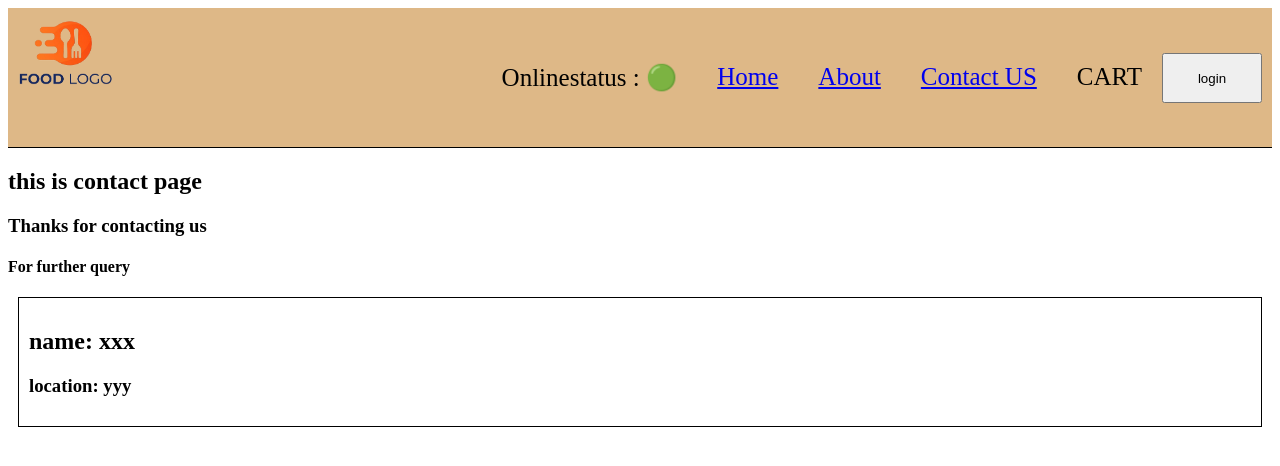
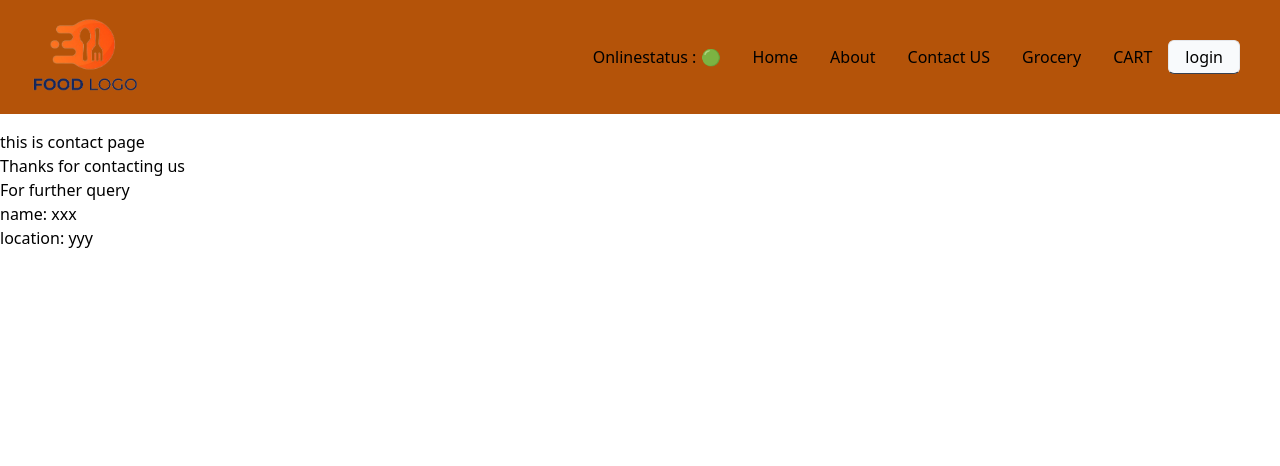
Before and after one commit to Raji-janani/FoodatDoorstep, a React (Vite) app: page /contact in a window 1280 px wide. Shown: the top 466 px of the page. Built offline with nearby package versions, Linux system fonts and the light colour scheme; no server answers.

Commit message:
tailwind css, control components

```diff
--- a/index.css
+++ b/index.css
@@ -1,107 +1,3 @@
-body{
-    box-sizing: border-box;
-}
-.header{
-    display: flex;
-    justify-content: space-between;
-    padding: 10px;
-    background-color: burlywood;
-    border-bottom: 1px solid black;
-}
-
-.logo{
-    width: 100px;
-    text-align: center;
-}
-
-.nav-items > ul {
-  display : flex;
-  font-size: 25px;
-}
-
-.nav-items > ul > li{
-    padding: 10px;
-    margin: 10px;
-    list-style-type: none;
-  }
-
-  .searchBox, .res-filter{
-    margin: 20px;
-    border: 0 0 0 10px
-  }
-
-
-
- .res-container{
-    display: flex;
-  flex-wrap: wrap;
-  margin: 15px;
- }
-
- .card-detail{
-    width: 240px;
-    margin: 10px;
-    box-shadow: 2px 2px 10px 2px #f0f0f0
- }
-
-.card-detail:hover{
-    border: 1px solid black;
-    cursor: pointer;
-}
-
-  .card-detail figure{
-    background-color: #fff;
-    border-radius: 5px;
-    margin: 5px;
-
-}
-.card-detail figure img{
-    width: 230px;
-    border-radius: 8px;
-    height: 200px;
-}
-
-.card-detail figure h2{
-    margin: 0px;
-}
-.card-detail figcaption{
-    text-align: left !important;
-    padding: 5px;
-}
-
-.mock-cards{
- display: flex;
- flex-wrap: wrap;
-}
-
-.mock-card{
-  width: 230px;
-  border-radius: 8px;
-  height: 300px;
-  border-radius: 5px;
-  background-color: #f0f0f0;
-  margin: 10px;
-}
-.login-btn{
-  padding: 0px 15px;
-  width: 100px;
-  height: 50px;
-  align-items: center;
-  margin-top: 10px;
-}
-
-.filters{
-  display: flex;
-}
-
-.menuItems{
-  border: 1px solid black;
-  margin: 10px auto;
-  padding: 0px 20px;
-}
-
-.user-card{
-  border: 1px solid black;
-  margin: 10px;
-  padding: 10px;
-}
+@tailwind base;
+@tailwind components;
+@tailwind utilities;
--- a/package.json
+++ b/package.json
@@ -17,7 +17,9 @@
   "license": "ISC",
   "devDependencies": {
     "parcel": "^2.12.0",
-    "process": "^0.11.10"
+    "postcss": "^8.4.39",
+    "process": "^0.11.10",
+    "tailwindcss": "^3.4.4"
   },
   "dependencies": {
     "react": "^18.3.1",
--- a/src/App.js
+++ b/src/App.js
@@ -7,6 +7,11 @@ import About from "./components/About";
 import Contact from "./components/Contact";
 import Errorpage from "./components/Errorpage";
 import RestaurantMenu from "./components/RestaurantMenu";
+import { lazy, Suspense } from "react";
+
+
+const Grocery = lazy(()=> import("./components/Grocery"))
+
 
 
 const AppLayout = () =>{
@@ -36,6 +41,12 @@ const appRouter = createBrowserRouter([
         element: <Contact/>
       },
       {
+        path:"/grocery",
+        element: <Suspense fallback={<h1>Loading..</h1>}>
+          <Grocery/>
+          </Suspense>
+      },
+      {
         path: "/restaurants/:resId",
         element: <RestaurantMenu />
       }
@@ -47,4 +58,4 @@ const appRouter = createBrowserRouter([
 
 
 const root = ReactDOM.createRoot(document.getElementById("root"));
-root.render(< RouterProvider router={appRouter}/>);
+root.render(<RouterProvider router={appRouter}/>);
--- /dev/null
+++ b/src/components/Grocery.js
@@ -0,0 +1,6 @@
+const Grocery = () =>{
+    return(
+        <h1>this is grocery mart details used for lazy loading</h1>
+    )
+}
+export default Grocery;
--- a/src/components/Header.js
+++ b/src/components/Header.js
@@ -9,18 +9,19 @@ const Header = ()=>{
 const onlineStatus = useOnlineStatus();
 
     return(
-        <div className="header">
-            <div className="headerLogo">
-                <img className="logo" src={require("./images/food-logo.png")}  />
+        <div className="flex justify-between bg-amber-700 p-4 mb-4">
+            <div className="px-2 ml-2">
+                <img className="w-28" src={require("./images/food-logo.png")}  />
             </div>
-            <div className="nav-items">
-                <ul>
-                    <li>Onlinestatus : { onlineStatus ? "🟢" : "🔴"}</li>
-                    <li><Link to="/">Home</Link></li>
-                    <li><Link to="/about">About</Link></li>
-                    <li><Link to="/contact">Contact US</Link></li>
-                    <li>CART</li>
-                    <button className="login-btn" onClick={()=>{
+            <div className="">
+                <ul className="flex items-center p-4 m-2">
+                    <li className="px-4 hover:font-bold">Onlinestatus : { onlineStatus ? "🟢" : "🔴"}</li>
+                    <li className="px-4 hover:font-bold"><Link to="/">Home</Link></li>
+                    <li className="px-4 hover:font-bold"><Link to="/about">About</Link></li>
+                    <li className="px-4 hover:font-bold"><Link to="/contact">Contact US</Link></li>
+                    <li className="px-4 hover:font-bold"><Link to="/grocery">Grocery</Link></li>
+                    <li className="px-4 hover:font-bold">CART</li>
+                    <button className="border border-b-gray-700 py-1 px-4 bg-slate-50 rounded-md hover:font-bold" onClick={()=>{
                      btnName==="login"? setbtnName("logout") : setbtnName("login");
                     }}>{btnName}</button>
                 </ul>
--- a/src/components/RestaurantCards.js
+++ b/src/components/RestaurantCards.js
@@ -2,20 +2,31 @@ import { CDN_URL} from "../utils/constants"
 
 const RestaurantCards = (props)=> {
     const {resData} = props;
-    const {name, avgRating, cuisines, costForTwo } = resData?.info
-     return(
-        <div className="card-detail">
-            <figure>
-               <img src={CDN_URL + resData.info.cloudinaryImageId} alt=""/>
-                 <figcaption>
-                     <h2 className="res-name">{name}</h2>
-                      <div className="rating">{avgRating}</div>
-                     <div className="cuisine">{cuisines.join(", ")}</div>
+    const {name, avgRating, cuisines, costForTwo} = resData?.info
+
+    return(
+        <div className="m-3 p-4 w-[250px] bg-white shadow-lg hover:bg-orange-700 rounded-md">
+           <div className="pb-1">
+               <img className="rounded-lg w-[220px] box-border h-[200px]" src={CDN_URL + resData.info.cloudinaryImageId} alt=""/>
+               </div>
+                <h2 className="font-bold pt-1">{name}</h2>
+                      <div className="">{avgRating}</div>
+                     <div className="">{cuisines.join(", ")}</div>
                      <div>{costForTwo}</div>
-                 </figcaption>
-          </figure>
          </div>
      )
+ };
+
+export const withOfferLabel = (RestaurantCards) =>{
+    return (props)=>{
+  return (
+        <div>
+             <label className="absolute text-white bg-black p-2 m-1 rounded-md ml-3">Recommended</label>
+           <RestaurantCards {...props}/>
+
+        </div>
+     )
+    }
  }
 
  export default RestaurantCards;
--- /dev/null
+++ b/src/components/RestaurantCategory.js
@@ -0,0 +1,32 @@
+import ItemList from "./ItemList";
+import { useState } from "react";
+
+const RestaurantCategory = ({data, showItems, setShowIndex}) =>{
+
+  const [showstate, setShowState]= useState(true)
+
+  const handleClick = ()=>{
+   setShowIndex()
+   setShowState(!showItems)
+  }
+
+    return (
+        <div>
+        {/* Header */}
+        <div className="w-6/12 mx-auto my-4 bg-gray-50 shadow-lg p-4">
+          <div
+            className="flex justify-between cursor-pointer" onClick={()=>{handleClick()}}
+          >
+            <span className="font-bold text-lg">
+              {data.title} ({data.itemCards.length})
+            </span>
+            <span>⬇️</span>
+          </div>
+         { showstate && showItems && <ItemList items={data.itemCards} />}
+        </div>
+
+      </div>
+    )
+}
+
+export default RestaurantCategory;
--- a/src/components/RestaurantMenu.js
+++ b/src/components/RestaurantMenu.js
@@ -1,8 +1,12 @@
 import useRestaurantMenu from "../utils/useRestaurantMenu"
+import RestaurantCategory from "./RestaurantCategory";
 import Shimmer from "./Shimmer";
 import { useParams } from "react-router-dom";
+import { useState } from "react";
 
 const RestaurantMenu = () =>{
+
+    const [showIndex, setShowIndex] = useState(1);
 
      const {resId} = useParams();
 
@@ -15,26 +19,28 @@ if (resInfo === null){ return (
 
 const { name, cuisines, costForTwoMessage} = resInfo?.cards[2]?.card?.card?.info
 
-const { itemCards} = resInfo?.cards[4]?.groupedCard?.cardGroupMap?.REGULAR?.cards[1]?.card?.card
+const categories =
+resInfo?.cards[4]?.groupedCard?.cardGroupMap?.REGULAR?.cards.filter(
+  (c) =>
+    c.card?.card?.["@type"] ===
+    "type.googleapis.com/swiggy.presentation.food.v2.ItemCategory"
+);
 
       return (
-        <div className="menu">
-            <h1>{name}</h1>
-            <h3>{cuisines.join(", ")}</h3>
-            <p>{costForTwoMessage}</p>
+        <div className="border-black p-4 m-4 ">
+            <h1 className="font-bold text-xl w-6/12 mx-auto">{name}</h1>
 
-                <h3>Recommended Menu</h3>
-                <ul>
-                    {itemCards.map( (items) => (
-                    <div key={items.card.info.id} className="menuItems">
-                        <p>{items.card.info.name}</p>
-                        <p>Price - Rs.{items.card.info.price/100}</p>
-                       <p>{items.card.info.description}</p>
-                    </div>
+            <h3 className="w-6/12 mx-auto">{cuisines.join(", ")}</h3>
+            <p className="w-6/12 mx-auto">{costForTwoMessage}</p>
 
-                )
-                )}
-               </ul>
+             {categories.map((category, index) => (
+                <RestaurantCategory key={category?.card?.card?.title} data={category?.card?.card}
+                 showItems={index === showIndex ? true : false}
+                 setShowIndex = {()=>(setShowIndex(index))}
+                />
+             )
+
+             )}
 
         </div>
     )
--- /dev/null
+++ b/tailwind.config.js
@@ -0,0 +1,8 @@
+/** @type {import('tailwindcss').Config} */
+module.exports = {
+  content: ["./src/**/*.{html,js,jsx}"],
+  theme: {
+    extend: {},
+  },
+  plugins: [],
+}
```
Also changed, not shown: src/components/Body.js (+29 -9 lines), .postcssrc (added), 1 other file (tests, documents, lock files or other folders).
